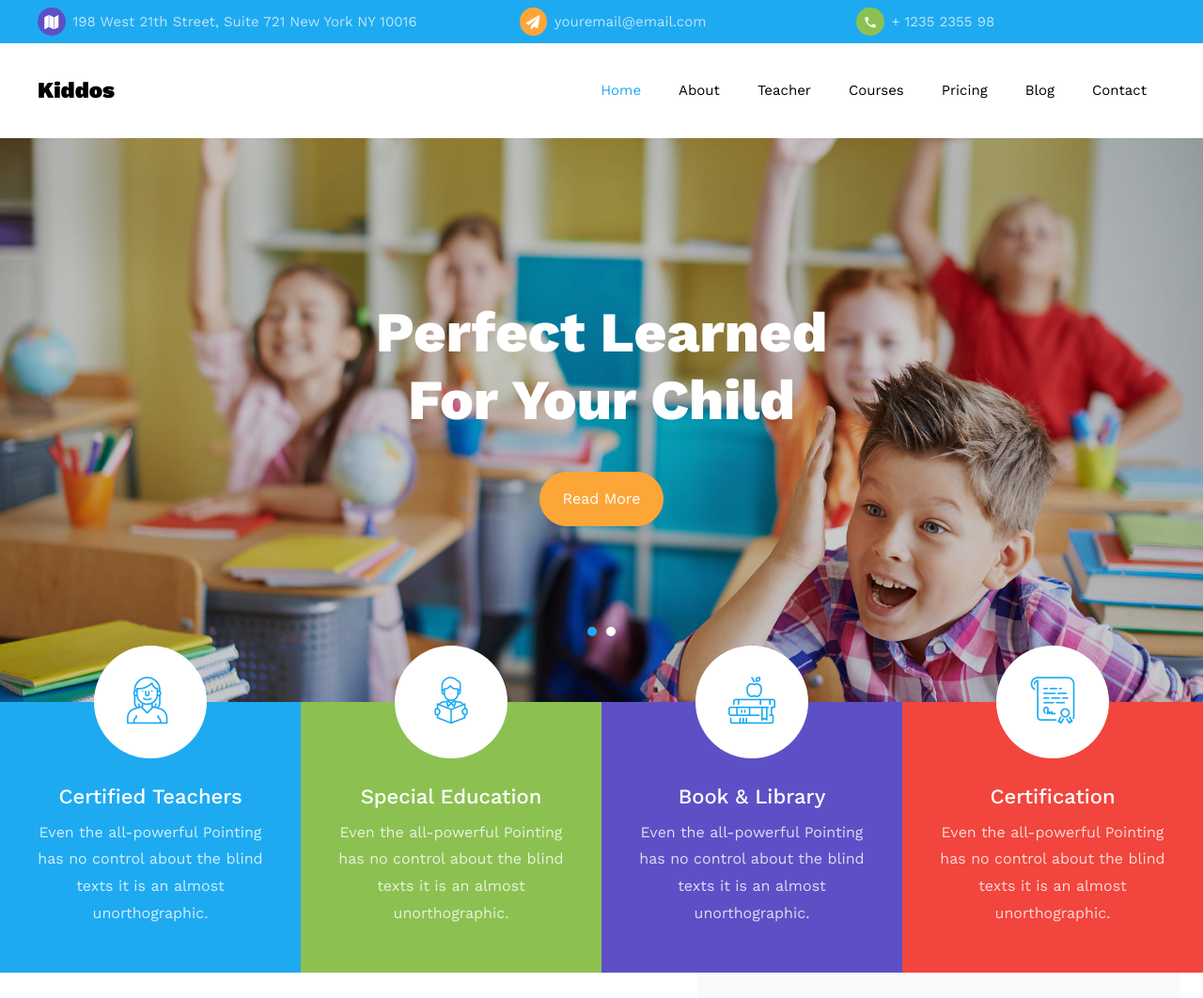
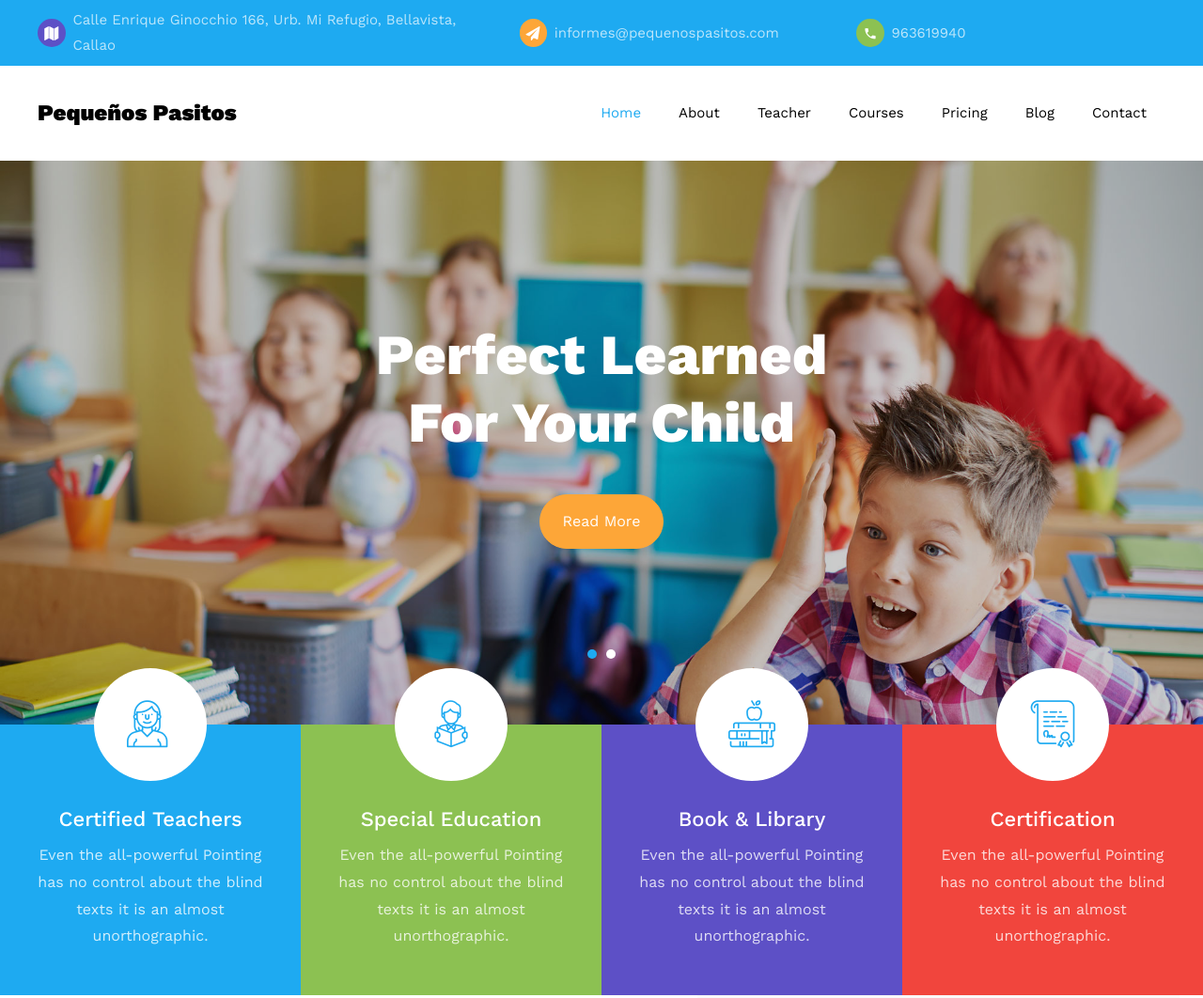
Before and after one commit to ElizabethCO25/Pequenos-Pasitos, a plain HTML site: page index.html in a window 1280 px wide. Shown: the top 1062 px of the page at 94% size. Drawn offline with nearby package versions, Linux system fonts and the light colour scheme; some packages are replaced by stand-ins of ours; no server answers; files whose address does not match are found by name; a web font is replaced by a local one.

Commit message:
Reanudación de proyecto PP Digital

```diff
--- a/index.html
+++ b/index.html
@@ -1,7 +1,7 @@
 <!DOCTYPE html>
 <html lang="en">
   <head>
-    <title>Kiddos - Free Bootstrap 4 Template by Colorlib</title>
+    <title>Pequeños Pasitos</title>
     <meta charset="utf-8">
     <meta name="viewport" content="width=device-width, initial-scale=1, shrink-to-fit=no">
 
@@ -31,15 +31,15 @@
 		    		<div class="row d-flex">
 			    		<div class="col-md-5 pr-4 d-flex topper align-items-center">
 			    			<div class="icon bg-fifth mr-2 d-flex justify-content-center align-items-center"><span class="icon-map"></span></div>
-						    <span class="text">198 West 21th Street, Suite 721 New York NY 10016</span>
+						    <span class="text">Calle Enrique Ginocchio 166, Urb. Mi Refugio, Bellavista, Callao</span>
 					    </div>
 					    <div class="col-md pr-4 d-flex topper align-items-center">
 					    	<div class="icon bg-secondary mr-2 d-flex justify-content-center align-items-center"><span class="icon-paper-plane"></span></div>
-						    <span class="text">youremail@email.com</span>
+						    <span class="text">informes@pequenospasitos.com</span>
 					    </div>
 					    <div class="col-md pr-4 d-flex topper align-items-center">
 					    	<div class="icon bg-tertiary mr-2 d-flex justify-content-center align-items-center"><span class="icon-phone2"></span></div>
-						    <span class="text">+ 1235 2355 98</span>
+						    <span class="text">963619940</span>
 					    </div>
 				    </div>
 			    </div>
@@ -48,7 +48,7 @@
     </div>
     <nav class="navbar navbar-expand-lg navbar-dark bg-dark ftco_navbar ftco-navbar-light" id="ftco-navbar">
 	    <div class="container d-flex align-items-center">
-	    	<a class="navbar-brand" href="index.html">Kiddos</a>
+	    	<a class="navbar-brand" href="index.html">Pequeños Pasitos</a>
 				<button class="navbar-toggler" type="button" data-toggle="collapse" data-target="#ftco-nav" aria-controls="ftco-nav" aria-expanded="false" aria-label="Toggle navigation">
 	        <span class="oi oi-menu"></span> Menu
 	      </button>
```
